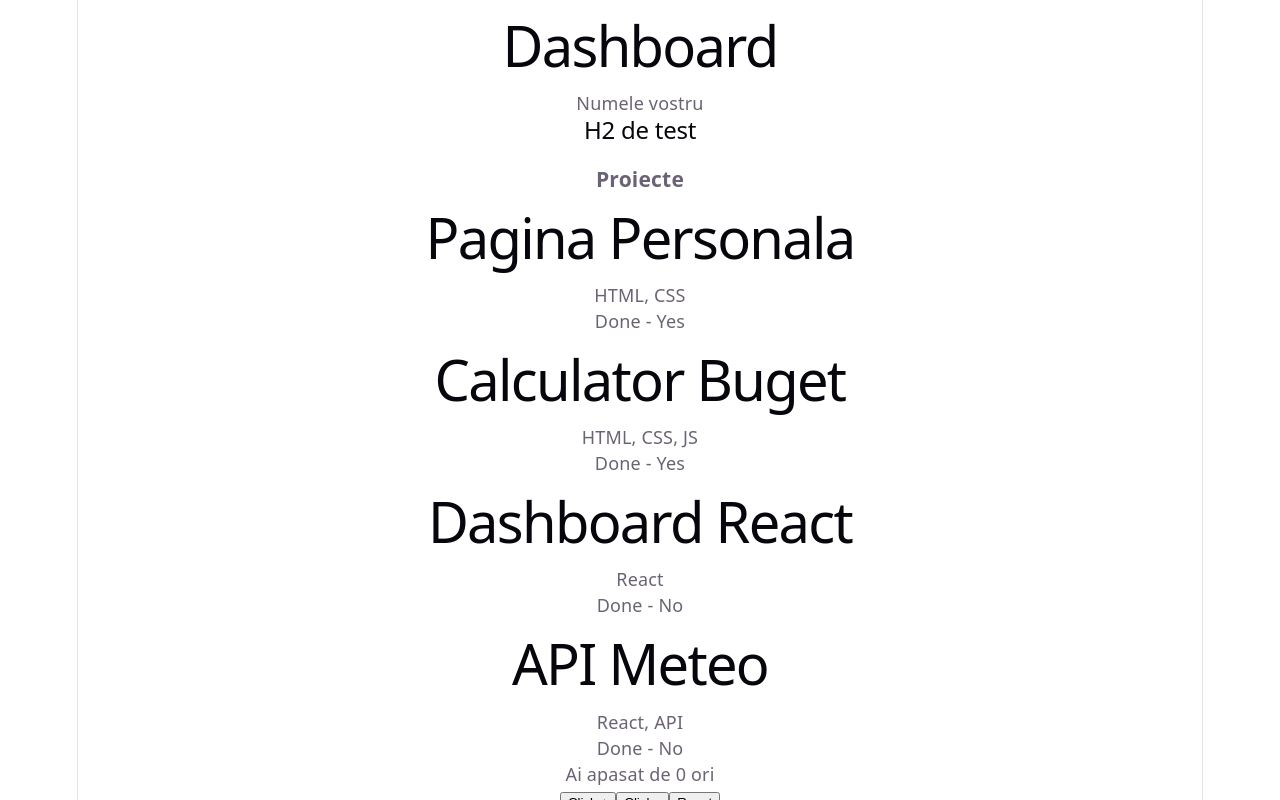
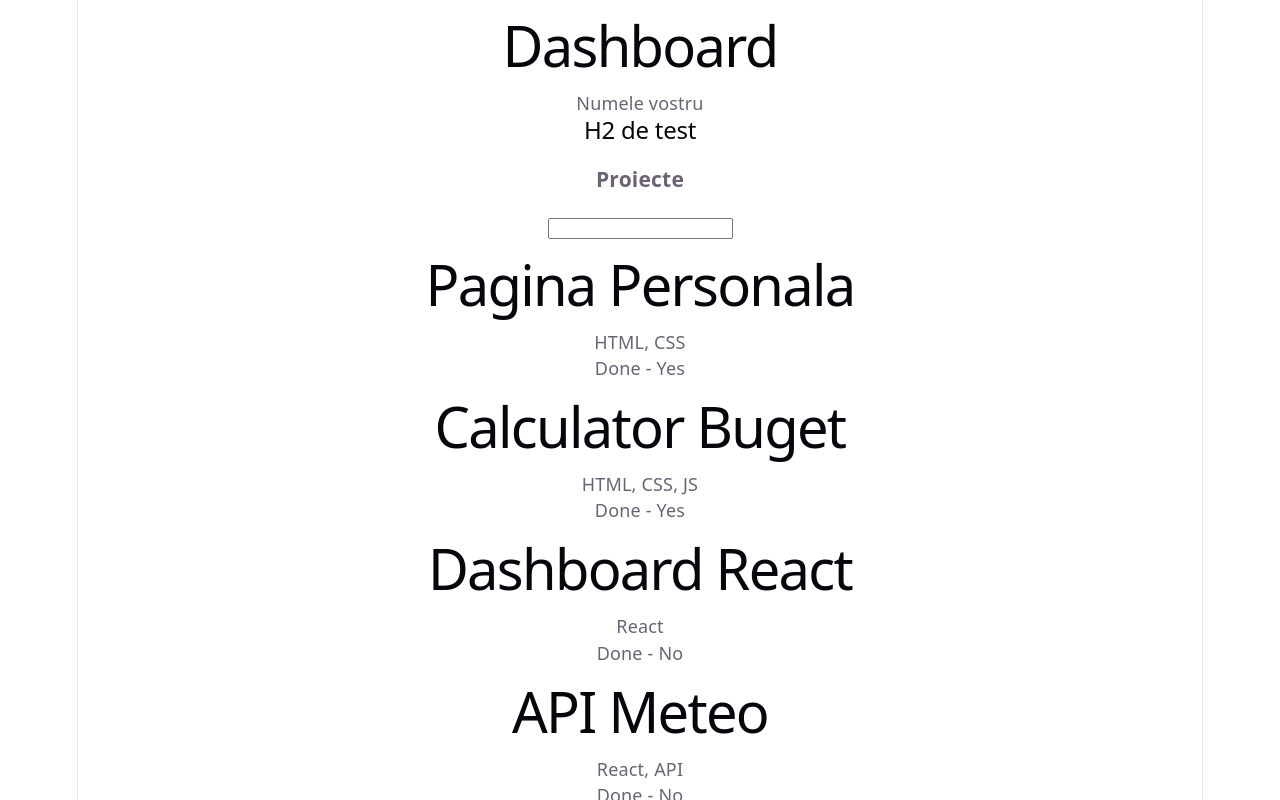
Before and after one commit to Hrelea-Victor/Laborator-pweb, a React (Vite) app: page /projects in a window 1280 px wide. Shown: the top 800 px of the page. Built offline with nearby package versions, Linux system fonts and the light colour scheme.

Commit message:
Feat: Filtrare a proiectelor

```diff
--- a/src/ProjectList.jsx
+++ b/src/ProjectList.jsx
@@ -4,6 +4,7 @@ function ProjectList() {
 const [projects, setProjects] = useState([]);
 const [loading, setLoading] = useState(true);
 const [error, setError] = useState(null);
+const [filter, setFilter] = useState('');
 useEffect(function() {
 fetch('/data/projects.json')
 .then(function(response) {
@@ -27,7 +28,9 @@ if (error != null) {
 return (
 <div>
 <h3>Proiecte</h3>
-{projects.map(function(item, index) {
+<input value={filter} onChange={(e) => setFilter(e.target.value)} />
+{projects.filter(function(p) {
+return p.title.toLowerCase().includes(filter.toLowerCase()); }).map(function(item, index) {
 return <Card key={item.id} title={item.title} description={item.tech} done={item.done}/>;
 })}
 </div>
```
